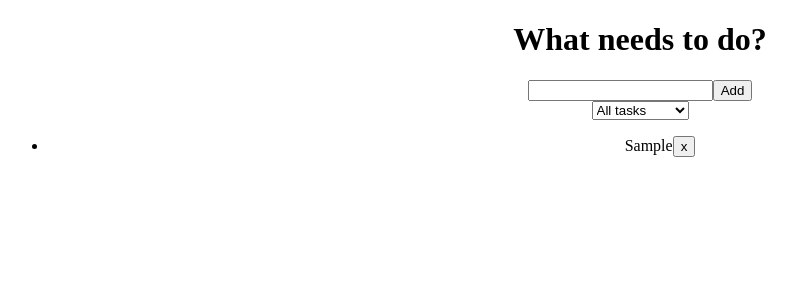
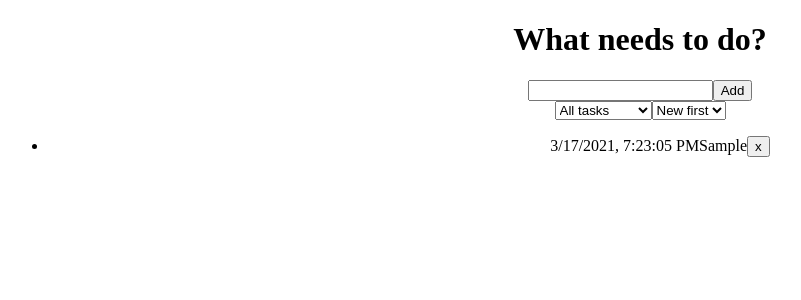
Before and after one commit to echnaya-p/todo-react, a React (Create React App) app: page / in a window 1280 px wide. Both pictures are taken after typing "Sample" into the empty fields and a click on the button "Add". Shown: the top 300 px of the page, without its empty margins (0-801 px from the left). Built offline with nearby package versions, Linux system fonts and the light colour scheme.

Commit message:
added sort tasks

```diff
--- a/src/Filter.js
+++ b/src/Filter.js
@@ -3,7 +3,7 @@ import {taskState} from "./constants/constants";
 import * as PropTypes from 'prop-types';
 
 function Filter(props) {
-    const { ids, tasks, onUpdateFilteredIds, select, onUpdateSelect } = props;
+    const { ids, tasks, order, onUpdateFilteredIds, select, onUpdateSelect, onUpdateOrder } = props;
 
     const handleFilterTask = (event) => {
         onUpdateSelect(event.target.value);
@@ -15,12 +15,22 @@ function Filter(props) {
         }
     };
 
+    const handleFilterOrder = (event) => {
+        onUpdateOrder(event.target.value);
+    };
+
     return (
-        <select value={select} onChange={handleFilterTask}>
-            <option value="all">All tasks</option>
-            <option value={taskState.ACTIVE}>Active tasks</option>
-            <option value={taskState.FINISHED}>Fished tasks</option>
-        </select>
+        <div>
+            <select value={select} onChange={handleFilterTask}>
+                <option value="all">All tasks</option>
+                <option value={taskState.ACTIVE}>Active tasks</option>
+                <option value={taskState.FINISHED}>Fished tasks</option>
+            </select>
+            <select value={order} onChange={handleFilterOrder}>
+                <option value="new">New first</option>
+                <option value="old">Old first</option>
+            </select>
+        </div>
     );
 }
 
--- a/src/Form.js
+++ b/src/Form.js
@@ -4,7 +4,7 @@ import { taskState } from "./constants/constants";
 import * as PropTypes from 'prop-types';
 
 function Form(props) {
-    const { text, tasks, ids, onUpdateIds, onUpdateTasks, onUpdateText, select, filteredIds, onUpdateFilteredIds } = props;
+    const { text, tasks, ids, order, onUpdateIds, onUpdateTasks, onUpdateText, select, filteredIds, onUpdateFilteredIds } = props;
 
     const handleChangeText = (e) => {
         onUpdateText(e.target.value);
@@ -17,8 +17,14 @@ function Form(props) {
             onUpdateFilteredIds([id, ...filteredIds]);
         }
 
-        onUpdateIds([ id, ...ids ]);
-        onUpdateTasks({ [id]: { id, text, state: taskState.ACTIVE }, ...tasks });
+        if (order === "new") {
+            onUpdateIds([ id, ...ids ]);
+            onUpdateTasks({ [id]: { id, text, state: taskState.ACTIVE, date: new Date() }, ...tasks });
+        } else {
+            onUpdateIds([ ...ids, id ]);
+            onUpdateTasks({ ...tasks, [id]: { id, text, state: taskState.ACTIVE, date: new Date() } });
+        }
+
         onUpdateText('');
     };
 
--- a/src/Tasks.js
+++ b/src/Tasks.js
@@ -3,7 +3,7 @@ import {taskState} from "./constants/constants";
 import * as PropTypes from "prop-types";
 
 function Tasks(props) {
-    const { ids, filteredIds, tasks, onUpdateIds, onUpdateTasks, onUpdateFilteredIds } = props;
+    const { ids, filteredIds, tasks, order, onUpdateIds, onUpdateTasks, onUpdateFilteredIds } = props;
 
     const handleChangeState = (id) => () => {
         onUpdateTasks({
@@ -24,11 +24,22 @@ function Tasks(props) {
         onUpdateTasks(filteredTasks);
     };
 
+    const compare = (a, b) => {
+        if (order === "new" ) {
+        return b - a;
+        }
+
+        return a - b;
+    };
+
     const renderList = () => (
-        filteredIds.map((id) => (
+        filteredIds.sort(compare).map((id) => (
             <li key={`${id}${tasks[id].text}`}>
                 <div role="button" onClick={handleChangeState(id)}>
-                    {tasks[id].state === taskState.FINISHED ? <s>{tasks[id].text}</s> : tasks[id].text}
+                    <span>{tasks[id].date.toLocaleString()}</span>
+                    <span>
+                        {tasks[id].state === taskState.FINISHED ? <s>{tasks[id].text}</s> : tasks[id].text}
+                    </span>
                     <button onClick={handleDeleteTask(id)}>x</button>
                 </div>
             </li>
--- a/src/ToDo.js
+++ b/src/ToDo.js
@@ -9,12 +9,14 @@ export default function ToDo() {
     const [ tasks, setTasks ] = useState({});
     const [ filteredIds, setFilteredIds ] = useState(ids);
     const [ select, setSelect ] = useState('all');
+    const [ order, setOrder ] = useState('new');
 
     const handleUpdateText = (text) => setText(text);
     const handleUpdateIds = (ids) => setIds(ids);
     const handleUpdateTasks = (tasks) => setTasks(tasks);
     const handleUpdateFilteredIds = (ids) => setFilteredIds(ids);
     const handleUpdateSelect = (select) => setSelect(select);
+    const handleUpdateOrder = (order) => setOrder(order);
 
     return (
         <div>
@@ -24,6 +26,7 @@ export default function ToDo() {
                 tasks={tasks}
                 select={select}
                 filteredIds={filteredIds}
+                order={order}
                 onUpdateText={handleUpdateText}
                 onUpdateIds={handleUpdateIds}
                 onUpdateTasks={handleUpdateTasks}
@@ -33,8 +36,10 @@ export default function ToDo() {
                 ids={ids}
                 tasks={tasks}
                 select={select}
+                order={order}
                 onUpdateFilteredIds={handleUpdateFilteredIds}
                 onUpdateSelect={handleUpdateSelect}
+                onUpdateOrder={handleUpdateOrder}
             />
             {ids.length > 0 &&
                 <Tasks
@@ -42,6 +47,7 @@ export default function ToDo() {
                     filteredIds={filteredIds}
                     onUpdateIds={handleUpdateIds}
                     tasks={tasks}
+                    order={order}
                     onUpdateTasks={handleUpdateTasks}
                     onUpdateFilteredIds={handleUpdateFilteredIds}
                 />
```
